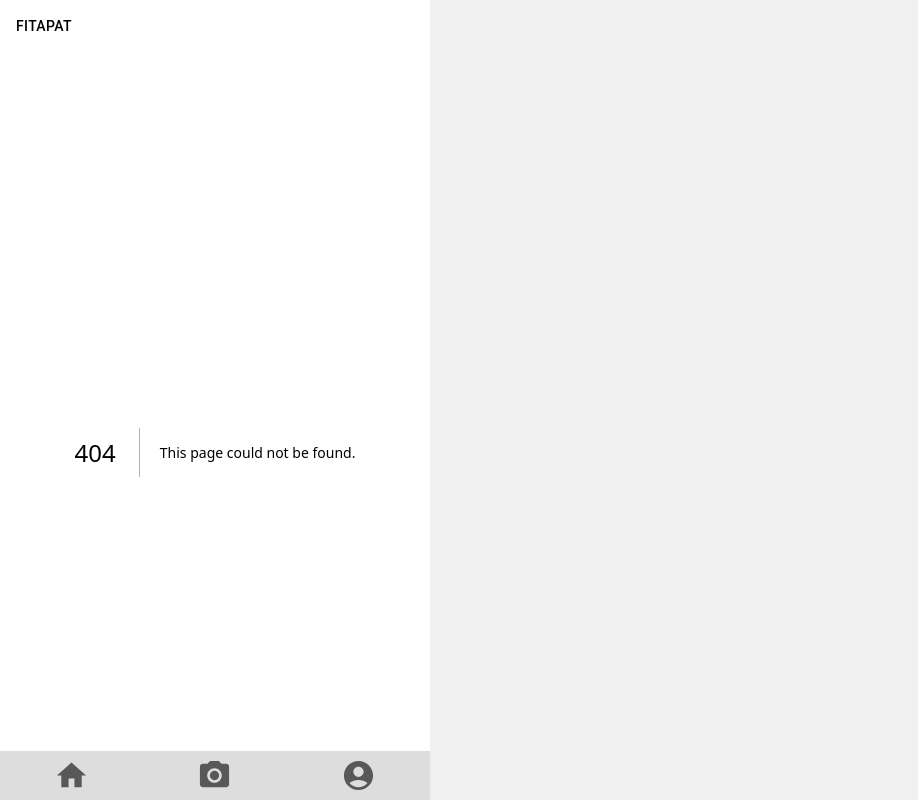
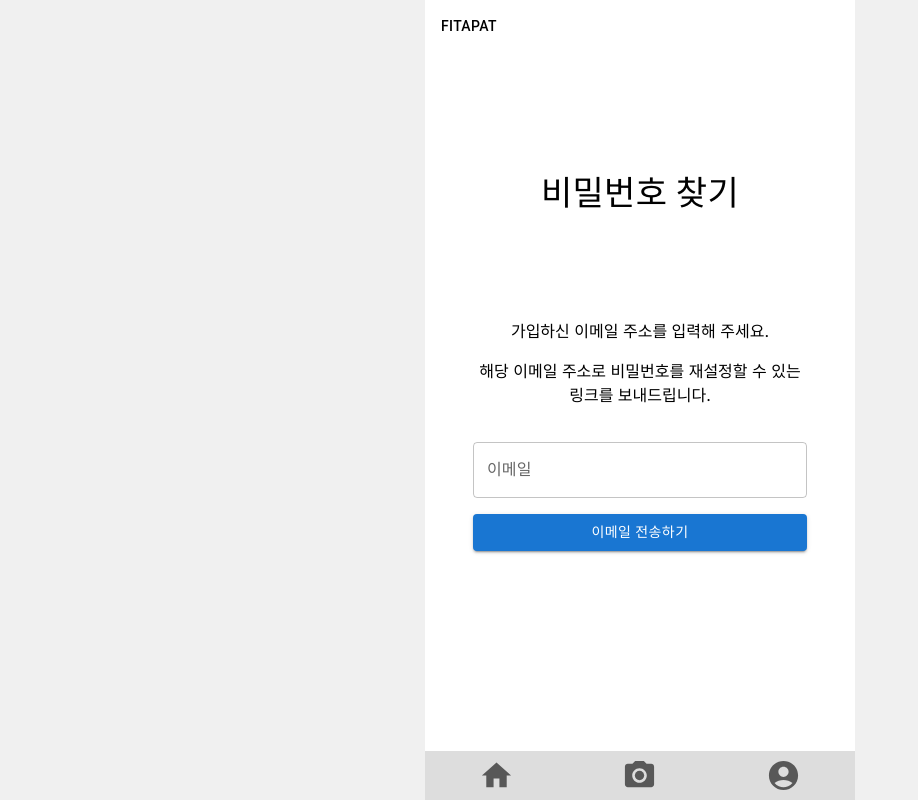
Before and after one commit to Fitapat/Fitapat-front, a Next.js app: page /forgot-password in a window 1280 px wide. Before the commit this address had no page. Shown: the whole page, without its empty margins (0-918 px from the left). Built offline with nearby package versions, Linux system fonts and the light colour scheme.

Commit message:
feat: 입력되는 이메일 주소로 메일 전송하기

```diff
--- a/package.json
+++ b/package.json
@@ -24,6 +24,7 @@
     "material-ui-popup-state": "^5.0.10",
     "next": "14.0.1",
     "next-auth": "^4.24.5",
+    "nodemailer": "^6.9.8",
     "react": "^18",
     "react-dom": "^18"
   },
--- /dev/null
+++ b/src/app/forgot-password/page.jsx
@@ -0,0 +1,58 @@
+'use client';
+
+/* eslint-disable no-console, no-alert */
+
+import React, { useState } from 'react';
+import { Box, Typography, Button, Stack, TextField } from '@mui/material';
+
+export default function ForgotPassword() {
+  const [email, setEmail] = useState();
+
+  const handleSendEmail = async (e) => {
+    e.preventDefault();
+    // console.log(`이메일: ${email}`);
+    const res = await fetch('/api/auth/forgot-password', {
+      method: 'POST',
+      body: JSON.stringify({ email }),
+      headers: {
+        'Content-Type': 'application/json',
+      },
+    });
+    if (res.ok) {
+      alert(`이메일 전송 완료: ${email}`);
+    } else {
+      console.error(res.error);
+      if (res.error === '가입되지 않은 이메일') {
+        alert('가입되지 않은 이메일입니다.');
+      } else {
+        alert('로그인 실패');
+      }
+    }
+  };
+
+  return (
+    <Box align="center">
+      <Typography variant="h4" sx={{ mt: 15, mb: 10 }}>
+        비밀번호 찾기
+      </Typography>
+      <Stack spacing={2} sx={{ margin: 'auto', maxWidth: 500, padding: 3 }}>
+        <span>가입하신 이메일 주소를 입력해 주세요.</span>
+        <span>
+          해당 이메일 주소로 비밀번호를 재설정할 수 있는 링크를 보내드립니다.
+        </span>
+        <br />
+        <TextField
+          type="email"
+          label="이메일"
+          variant="outlined"
+          onChange={(e) => {
+            setEmail(e.target.value);
+          }}
+        />
+        <Button variant="contained" onClick={handleSendEmail}>
+          이메일 전송하기
+        </Button>
+      </Stack>
+    </Box>
+  );
+}
```
Also changed, not shown: src/app/api/auth/forgot-password/route.js (added, +59 -0 lines), src/app/login/page.jsx (+12 -3 lines), src/app/reset-password/page.jsx (added).
